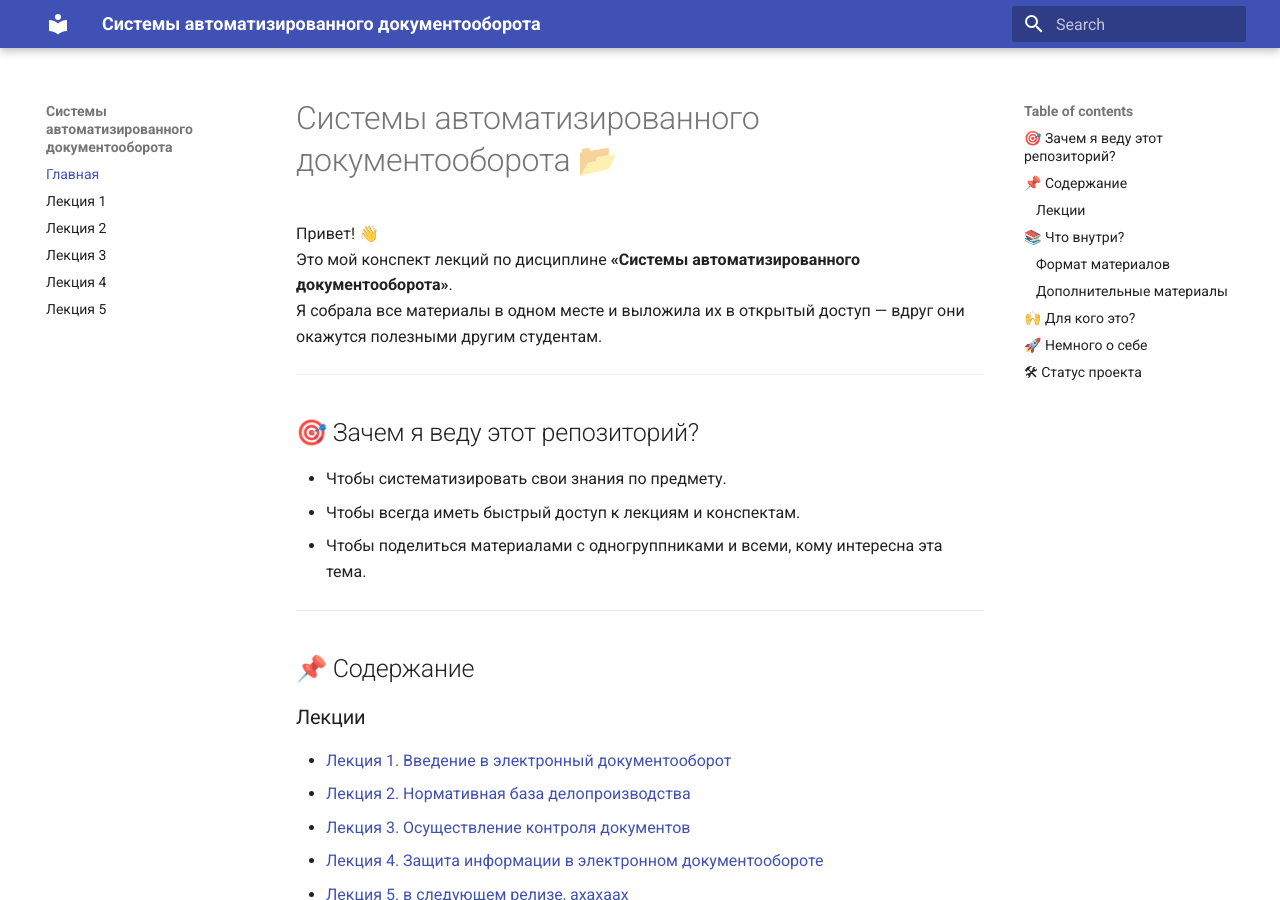
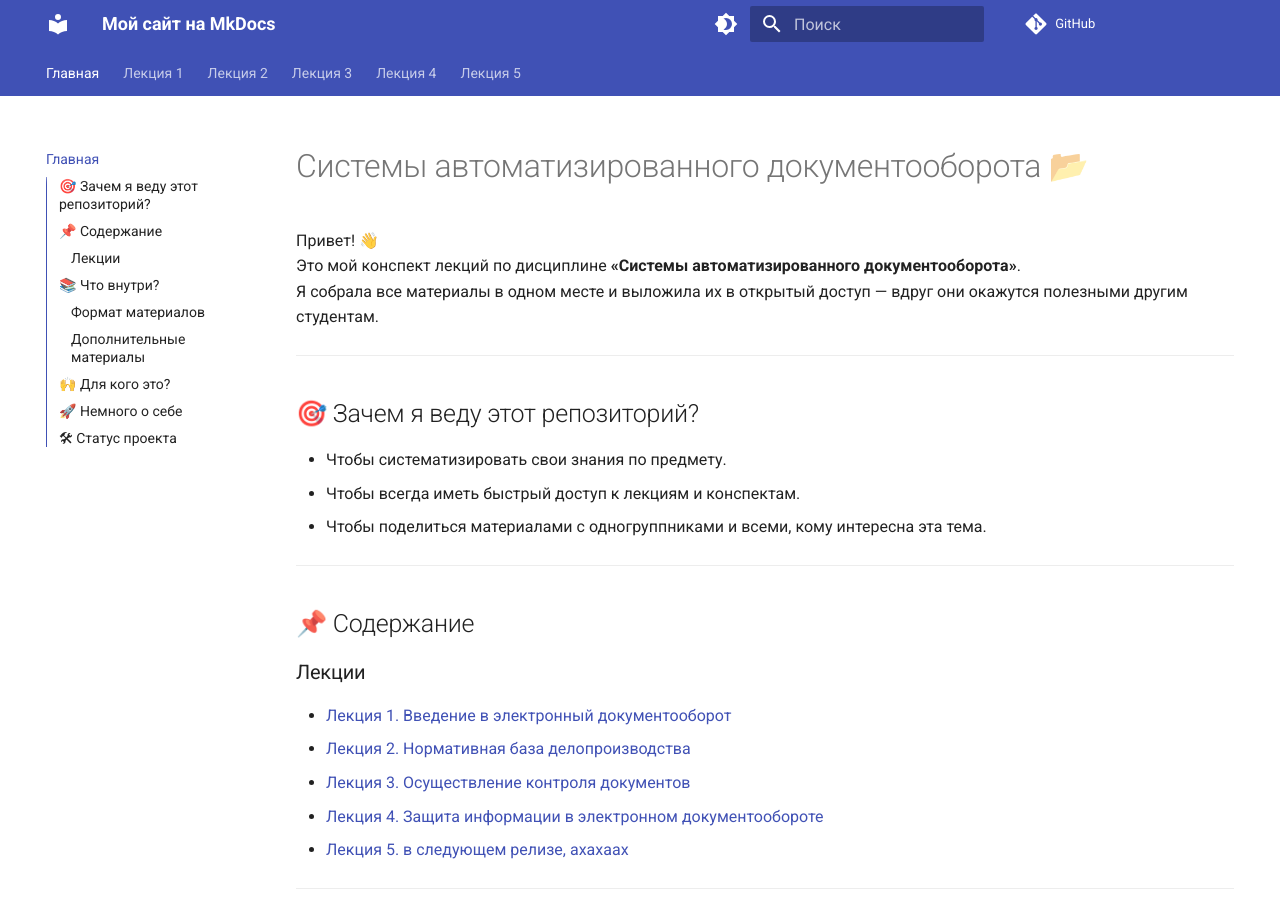
Before and after one commit to alineitgirl/EDMS, an MkDocs documentation site: the page built from docs/index.md, in a window 1280 px wide and 900 px high. Built offline with MkDocs 1.6.1 and Material for MkDocs 9.7.7, drawn with Linux system fonts in a browser that asks for light colours; comment, search, counter and statistics services are not loaded; the version menu is left out.

Commit message:
fix: fix ci/cd and mkdocs files

```diff
--- a/mkdocs.yml
+++ b/mkdocs.yml
@@ -1,13 +1,24 @@
-extra:
-  version:
-    provider: mike
+site_name: Мой сайт на MkDocs
 
-site_name: Системы автоматизированного документооборота
-
-site_description: Лекции по дисциплине САД
-
-site_author: MKDocs Team
-
+repo_url: https://github.com/alineitgirl/EDMS
+theme:
+  name: material
+  language: ru
+  palette:
+    - scheme: default
+      primary: indigo
+      accent: amber
+      toggle:
+        icon: material/brightness-4
+        name: Переключить тёмную тему
+  features:
+    - navigation.tabs
+    - navigation.sections
+    - navigation.expand
+    - toc.integrate
+    - navigation.top
+    - search.suggest
+    - search.highlight
 
 nav:
   - Главная: index.md
@@ -17,10 +28,11 @@ nav:
   - Лекция 4: lecture04.md
   - Лекция 5: lecture05.md
 
-theme:
-  name: 'material'
-  repo-url: https://github.com/alineitgirl/EDMS
-  features:
-    - navigation.expand
-    - search.highlight
-    - search.suggest
+markdown_extensions:
+  - admonition
+  - pymdownx.superfences
+  - pymdownx.tabbed
+  - pymdownx.tasklist
+  - pymdownx.emoji
+  - toc:
+      permalink: true
```
Also changed, not shown: 1 other file.
